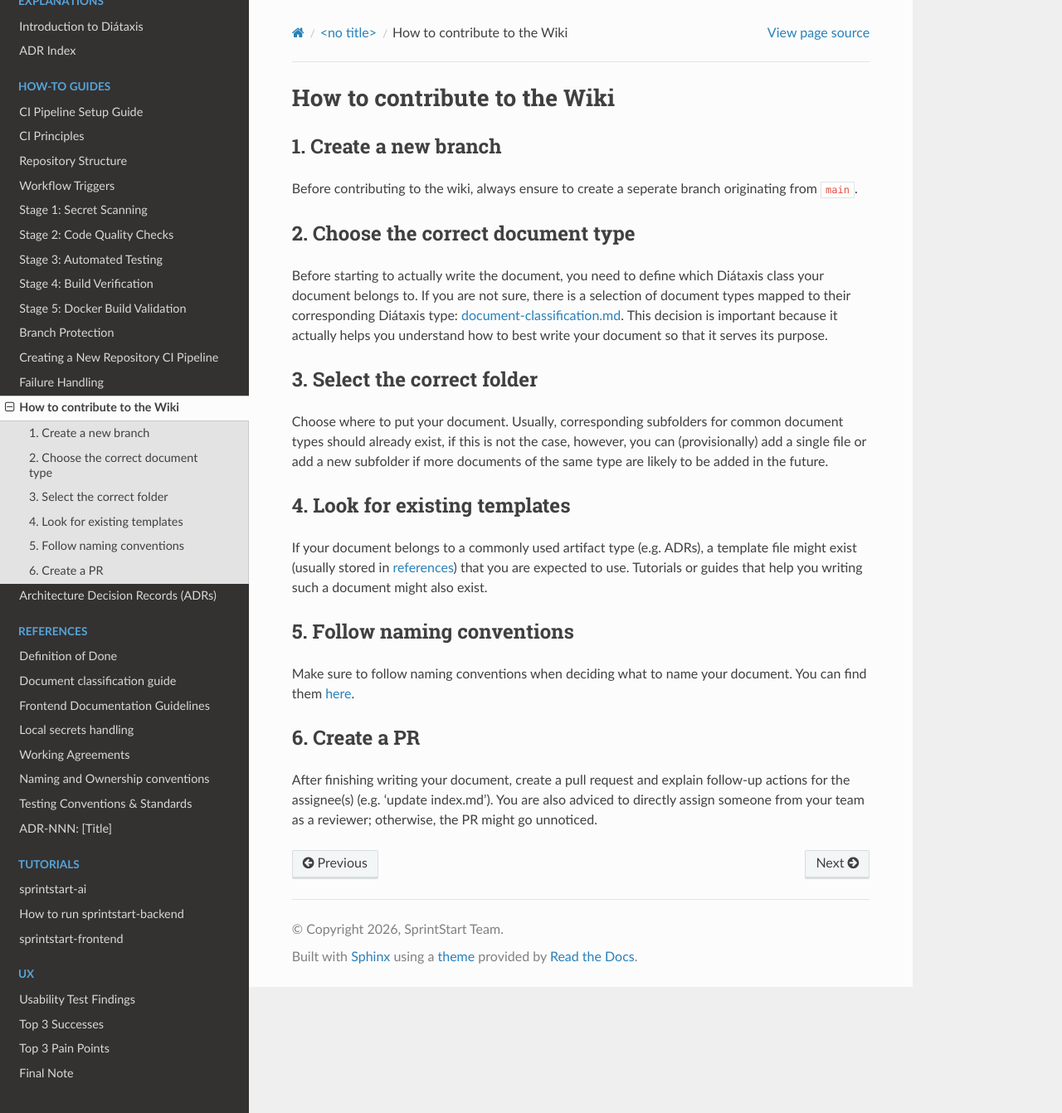
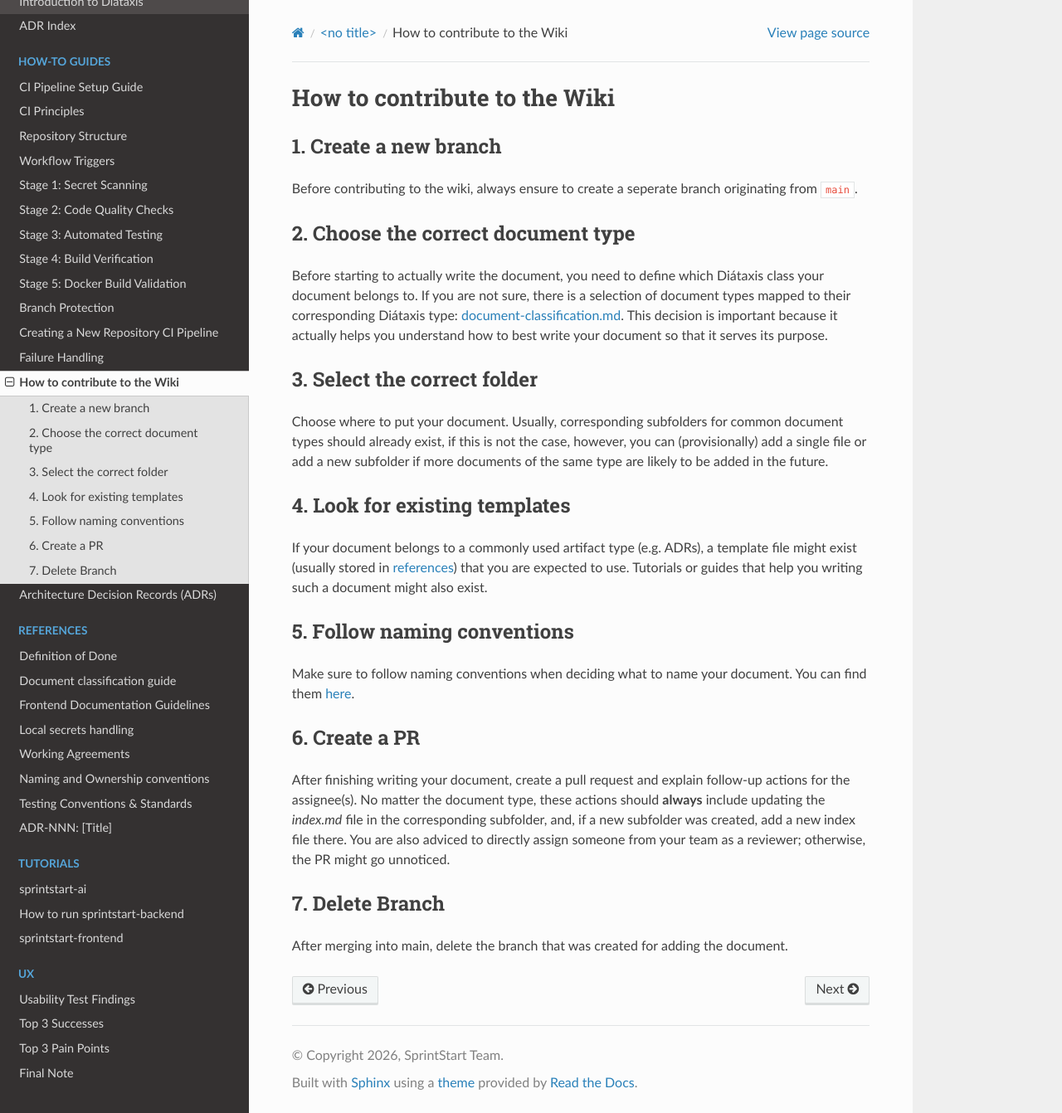
Before and after one commit to SprintStartProject/Wiki, a Sphinx documentation site: the page built from docs/source/how-to-guides/how-to-contribute-to-docs.md, in a window 1280 px wide and 1342 px high. Shown: the whole window at 83% size. Built offline with Sphinx 7.4.7 and the Read the Docs theme 3.1.0, drawn with Linux system fonts in a browser that asks for light colours.

Commit message:
Update how-to-contribute-to-docs.md

```diff
--- a/docs/source/how-to-guides/how-to-contribute-to-docs.md
+++ b/docs/source/how-to-guides/how-to-contribute-to-docs.md
@@ -29,6 +29,10 @@ Make sure to follow naming conventions when deciding what to name your document.
 
 ## 6. Create a PR
 
-After finishing writing your document, create a pull request and explain follow-up actions for the assignee(s) (e.g.
-'update index.md'). You are also adviced to directly assign someone from your team as a reviewer; otherwise, the PR might
+After finishing writing your document, create a pull request and explain follow-up actions for the assignee(s). No matter the document type, these actions should **always** include updating the *index.md* file in the
+corresponding subfolder, and, if a new subfolder was created, add a new index file there. You are also adviced to directly assign someone from your team as a reviewer; otherwise, the PR might
 go unnoticed.
+
+## 7. Delete Branch
+
+After merging into main, delete the branch that was created for adding the document.
```
